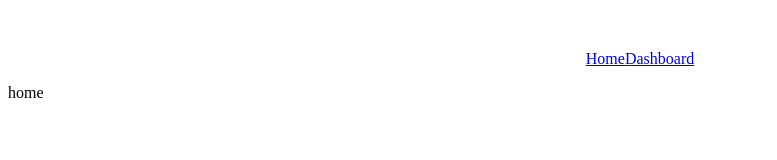
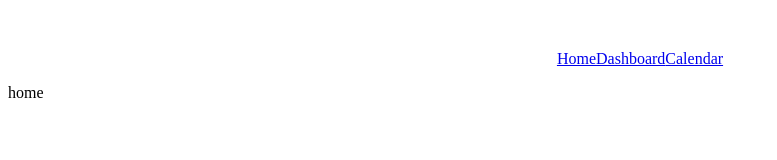
Before and after one commit to yeomkyeorae/foody-cant-stop, a React app: page / in a window 1280 px wide. Shown: the top 160 px of the page, without its empty margins (0-777 px from the left). Built offline with nearby package versions, Linux system fonts and the light colour scheme; the HTML template or start-up script is replaced by a standard one.

Commit message:
change hashrouter to browserrouter and add calendar comp

```diff
--- a/src/App.tsx
+++ b/src/App.tsx
@@ -7,7 +7,7 @@ function App() {
 	useEffect(() => {
 		setTimeout(() => {
 			setIsLoggedIn(true);
-		}, 5000);
+		}, 1000);
 	}, []);
 
 	return <AppRouter isLoggedIn={isLoggedIn} />;
--- a/src/components/Navigation.tsx
+++ b/src/components/Navigation.tsx
@@ -20,6 +20,9 @@ function Navigation() {
 				<li>
 					<Link to="/dashboard">Dashboard</Link>
 				</li>
+				<li>
+					<Link to="/calendar">Calendar</Link>
+				</li>
 			</Ul>
 		</nav>
 	);
--- a/src/components/Router.tsx
+++ b/src/components/Router.tsx
@@ -1,19 +1,21 @@
 import React from 'react';
-import { HashRouter as Router, Routes, Route } from 'react-router-dom';
+import { BrowserRouter as Router, Routes, Route } from 'react-router-dom';
 import Auth from 'pages/Auth';
 import Home from 'pages/Home';
 import Dashboard from 'pages/Dashboard';
+import Calendar from 'pages/Calendar';
 import Navigation from './Navigation';
 
 function AppRouter({ isLoggedIn }: { isLoggedIn: boolean }) {
 	return (
-		<Router>
+		<Router basename="/">
 			{isLoggedIn && <Navigation />}
 			<Routes>
 				{isLoggedIn ? (
 					<>
 						<Route path="/" element={<Home />} />
 						<Route path="/dashboard" element={<Dashboard />} />
+						<Route path="/calendar" element={<Calendar />} />
 					</>
 				) : (
 					<Route path="/" element={<Auth />} />
--- /dev/null
+++ b/src/pages/Calendar.tsx
@@ -0,0 +1,7 @@
+import React from 'react';
+
+function Calendar() {
+	return <div>calendar</div>;
+}
+
+export default Calendar;
```
